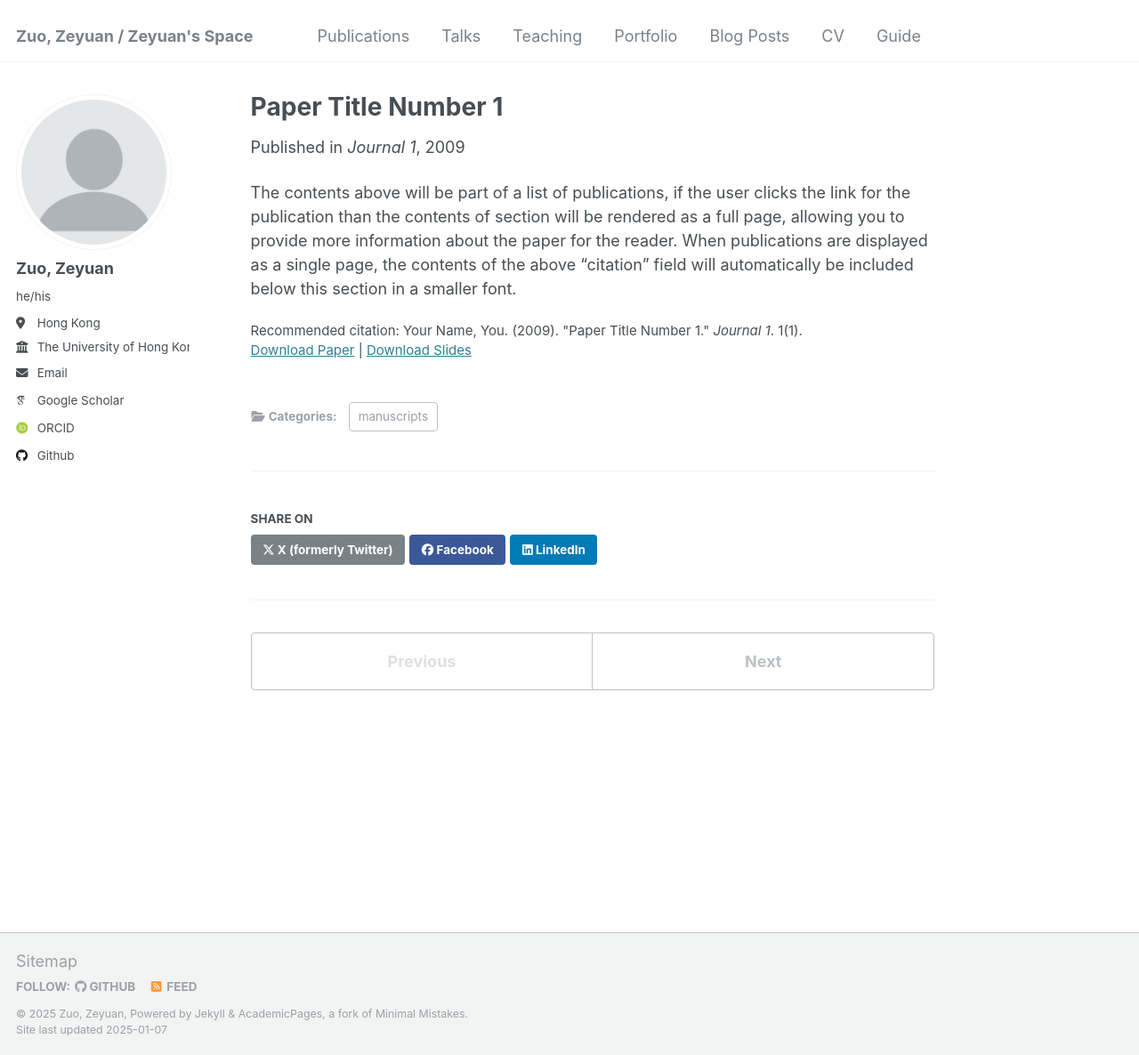
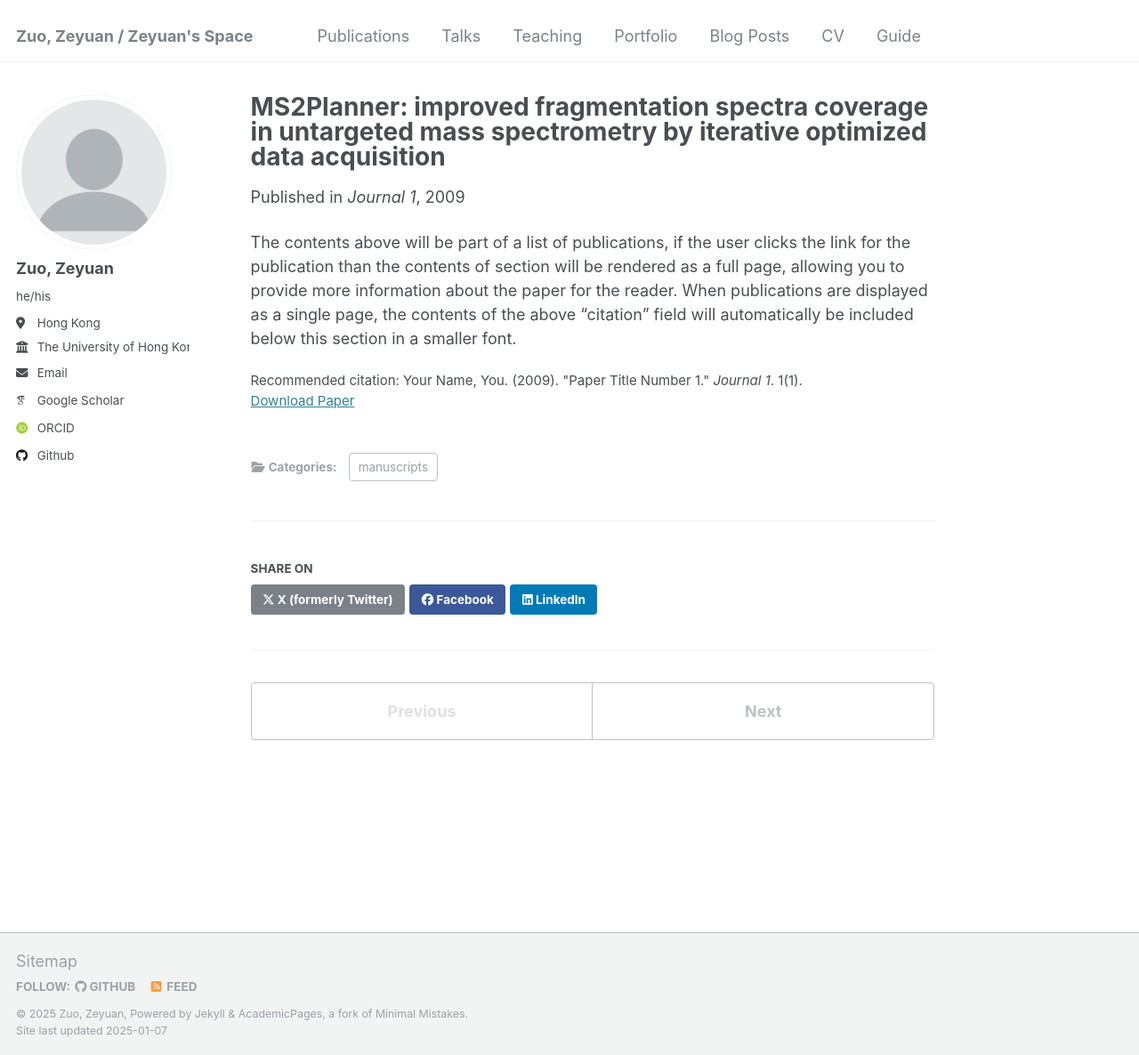
Before and after one commit to zeyuanz/zeyuanz.github.io, a Jekyll site: the page built from _publications/2009-10-01-paper-title-number-1.md, in a window 1280 px wide and 1186 px high. Shown: the whole window at 89% size. Built offline with Jekyll 4.4.1, drawn with Linux system fonts in a browser that asks for light colours; some web fonts are replaced.

Commit message:
Update 2009-10-01-paper-title-number-1.md

```diff
--- a/_publications/2009-10-01-paper-title-number-1.md
+++ b/_publications/2009-10-01-paper-title-number-1.md
@@ -1,12 +1,11 @@
 ---
-title: "Paper Title Number 1"
+title: "MS2Planner: improved fragmentation spectra coverage in untargeted mass spectrometry by iterative optimized data acquisition"
 collection: publications
 category: manuscripts
 permalink: /publication/2009-10-01-paper-title-number-1
 excerpt: 'This paper is about the number 1. The number 2 is left for future work.'
 date: 2009-10-01
 venue: 'Journal 1'
-slidesurl: 'http://academicpages.github.io/files/slides1.pdf'
 paperurl: 'http://academicpages.github.io/files/paper1.pdf'
 citation: 'Your Name, You. (2009). &quot;Paper Title Number 1.&quot; <i>Journal 1</i>. 1(1).'
 ---
```
